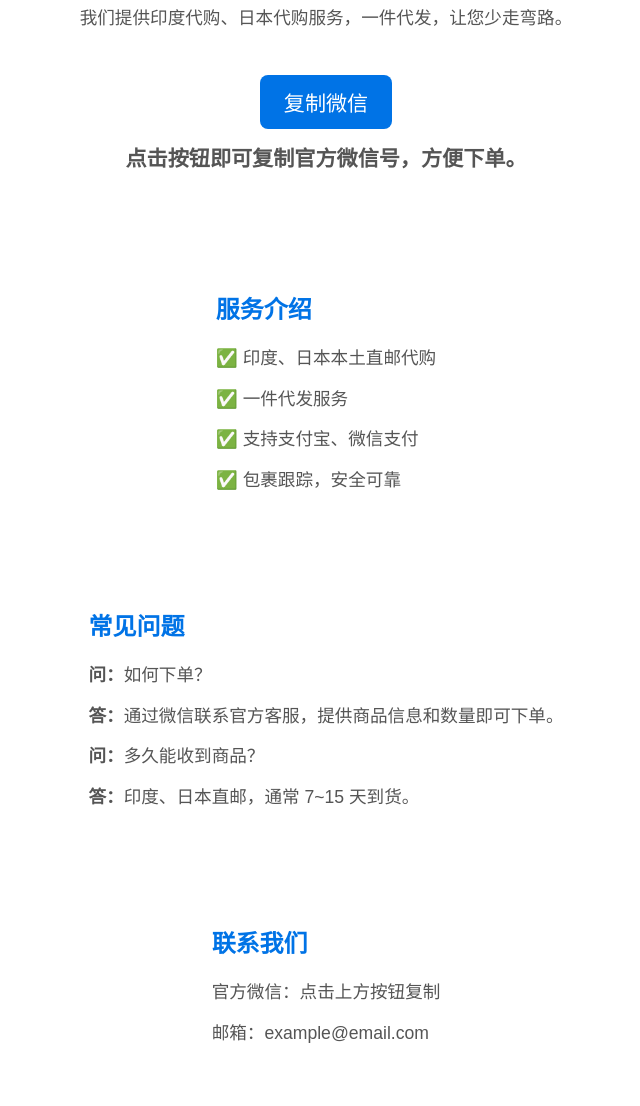
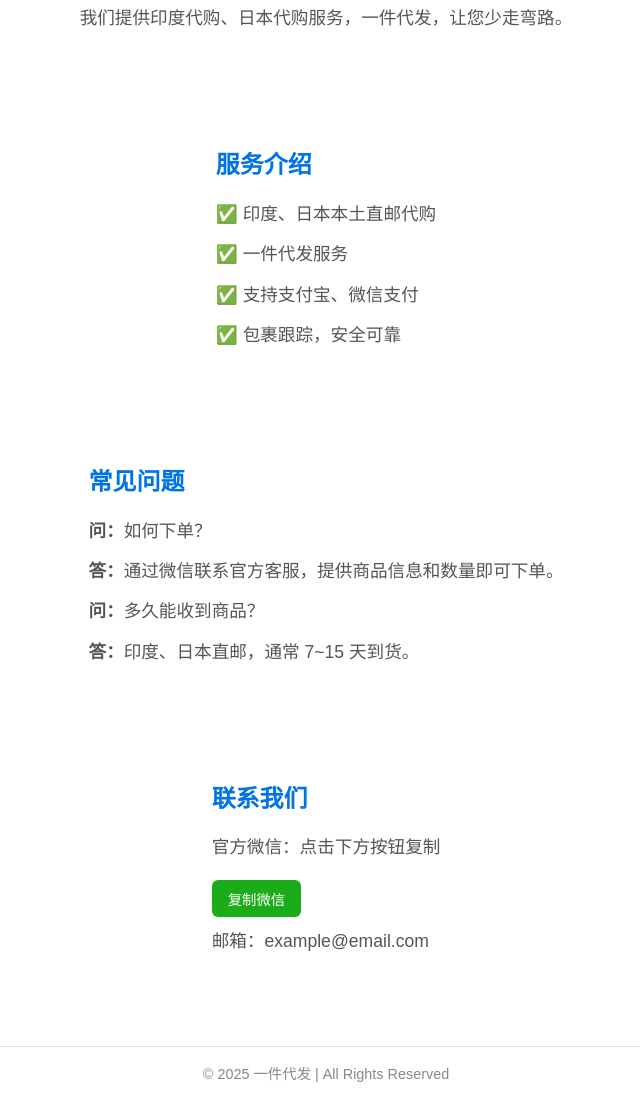
Before and after one commit to yntxe/yntxe.github.io, a plain HTML site: page index.html in a window 1280 px wide. Shown: the part 192-1298 px from the top of the page, without its empty margins (314-954 px from the left). Drawn offline with Linux system fonts and the light colour scheme.

Commit message:
Update index.html

```diff
--- a/index.html
+++ b/index.html
@@ -46,21 +46,20 @@
         h2 { font-size: 1.5em; color: #0073e6; margin-bottom: 0.5em; }
         section { margin: 40px 0; padding: 0 20px; text-align: left; max-width: 800px; margin-left:auto; margin-right:auto; }
         p { font-size: 1.1em; margin: 0.5em 0; color: #555555; }
-        .contact { margin-top: 1em; font-size: 1.2em; font-weight: bold; color: #0073e6; }
         .btn {
             display: inline-block;
-            margin-top: 1em;
-            padding: 12px 24px;
-            font-size: 1.1em;
+            margin-top: 0.5em;
+            padding: 8px 16px;
+            font-size: 0.9em;
             color: #fff;
-            background-color: #0073e6;
+            background-color: #1AAD19; /* 微信绿色 */
             border: none;
-            border-radius: 8px;
+            border-radius: 6px;
             cursor: pointer;
             text-decoration: none;
             transition: background 0.3s;
         }
-        .btn:hover { background-color: #005bb5; }
+        .btn:hover { background-color: #149c13; }
         footer {
             margin-top: 40px;
             padding: 15px 0;
@@ -73,8 +72,8 @@
             .logo { width: 35px; margin-right: 10px; }
             h1 { font-size: 1.4em; }
             h2 { font-size: 1.2em; }
-            p, .contact, .btn { font-size: 1em; }
-            .btn { padding: 10px 20px; }
+            p, .btn { font-size: 1em; }
+            .btn { padding: 6px 12px; }
             main { padding: 140px 15px 40px; }
         }
     </style>
@@ -93,11 +92,6 @@
     <main>
         <h2>印度、日本本土直邮</h2>
         <p>我们提供印度代购、日本代购服务，一件代发，让您少走弯路。</p>
-        <div class="contact">
-            <span id="wechat" style="display:none;">kwzyyy</span>
-            <button class="btn" onclick="copyWechat()">复制微信</button>
-            <p>点击按钮即可复制官方微信号，方便下单。</p>
-        </div>
     </main>
 
     <section id="services">
@@ -118,13 +112,16 @@
 
     <section id="contact">
         <h2>联系我们</h2>
-        <p>官方微信：点击上方按钮复制</p>
+        <p>官方微信：点击下方按钮复制</p>
+        <button class="btn" onclick="copyWechat()">复制微信</button>
         <p>邮箱：example@email.com</p>
     </section>
 
     <footer>
         © 2025 一件代发 | All Rights Reserved
-    </footer><script>
+    </footer>
+
+    <script>
         function copyWechat() {
             const wechat = "kwzyyy";
             navigator.clipboard.writeText(wechat).then(() => {
```
